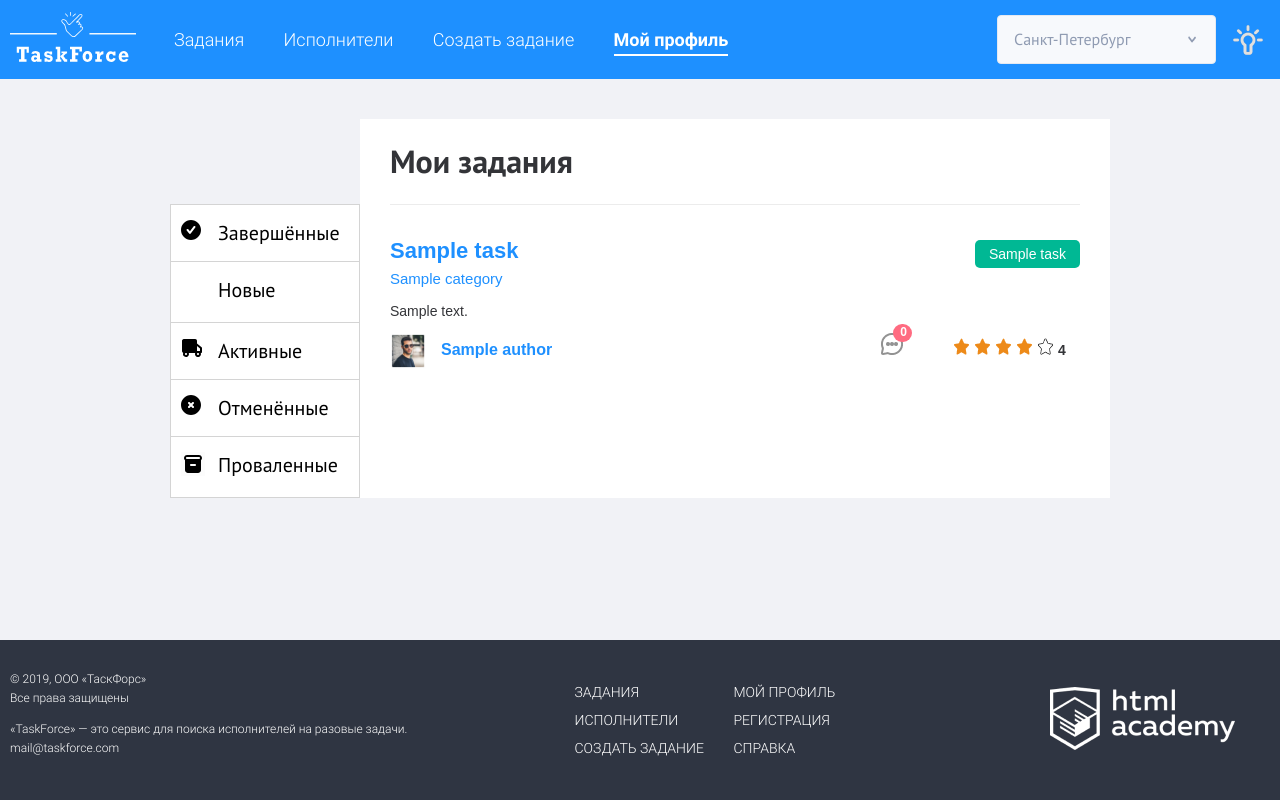
After one commit to htmlacademy-yii/1181399-task-force-1, a PHP site: template frontend/views/list/index.php in a window 1280 px wide. The commit adds this page. Run offline with PHP 8.4, Linux system fonts and the light colour scheme; the template is opened without the code that fills it: most values are stand-ins (such as "Sample title", 1, 10 or a date in 2020); data that the repository does not hold is empty; some libraries are stand-ins or nearby versions.

Commit message:
Подготовил страницу списка заданий

```diff
--- a/common/config/main.php
+++ b/common/config/main.php
@@ -19,6 +19,7 @@ return [
                 ['class' => 'yii\rest\UrlRule', 'controller' => 'api/messages'],
                 'tasks' => 'tasks/index',
                 'users' => 'users/index',
+                'list' => 'list/index',
                 '<controller:\w+>/<action:\w+>/<id:\d+>' => '<controller>/<action>',
                 'registration' => 'registration/register',
                 'login' => 'site/login',
--- a/frontend/assets/AppAsset.php
+++ b/frontend/assets/AppAsset.php
@@ -18,6 +18,6 @@ class AppAsset extends AssetBundle
     ];
     public $depends = [
         'yii\web\YiiAsset',
-        'yii\bootstrap\BootstrapAsset',
+        //'yii\bootstrap\BootstrapAsset',
     ];
 }
--- /dev/null
+++ b/frontend/views/list/index.php
@@ -0,0 +1,105 @@
+<?php
+
+/* @var $this yii\web\View */
+
+/* @var $tasks frontend\models\Task[] */
+
+/* @var $taskStateMachine Htmlacademy\Models\TaskStateMachine */
+
+use yii\helpers\Url;
+
+$this->title = 'Task Force';
+
+?>
+<section class="menu-toggle">
+    <ul class="menu-toggle__list">
+        <li class="menu-toggle__item menu-toggle__item--completed <?= Yii::$app->request->get('status') === 'done' ? 'menu_toggle__item--current' : '' ?>">
+            <div class="menu-toggle__svg-wrapper">
+                <svg width="20" height="20" viewBox="0 0 20 20" fill="none" xmlns="http://www.w3.org/2000/svg">
+                    <path fill-rule="evenodd" clip-rule="evenodd" d="M0 10C0 4.47715 4.47715 0 10 0C12.6522 0 15.1957 1.05357 17.0711 2.92893C18.9464 4.8043 20 7.34784 20 10C20 15.5228 15.5228 20 10 20C4.47715 20 0 15.5228 0 10ZM9.73 13.61L14.3 7.61V7.58C14.5179 7.29419 14.5668 6.91382 14.4283 6.58218C14.2897 6.25054 13.9848 6.01801 13.6283 5.97218C13.2718 5.92635 12.9179 6.07419 12.7 6.36L8.92 11.36L7.29 9.28C7.07028 8.99776 6.71668 8.85418 6.36239 8.90334C6.00811 8.9525 5.70696 9.18694 5.57239 9.51834C5.43783 9.84974 5.49028 10.2278 5.71 10.51L8.15 13.62C8.34082 13.8615 8.63222 14.0017 8.94 14C9.2495 13.9993 9.54121 13.8552 9.73 13.61Z" />
+                </svg>
+            </div>
+            <a href="<?= Url::toRoute(['list/index', 'status' => 'done']) ?>">
+                Завершённые
+            </a>
+        </li>
+        <li class="menu-toggle__item <?= Yii::$app->request->get('status') === 'new' || Yii::$app->request->get('status') === null ? 'menu_toggle__item--current' : '' ?> menu-toggle__item--new">
+            <div class="menu-toggle__svg-wrapper">
+                <svg width="24" height="24" viewBox="0 0 24 24" fill="none" xmlns="http://www.w3.org/2000/svg">
+                    <rect opacity="0.01" x="24" y="24" width="24" height="24" transform="rotate(180 24 24)" fill="white"/>
+                    <path d="M12 6C12.5523 6 13 5.55228 13 5V3C13 2.44772 12.5523 2 12 2C11.4477 2 11 2.44772 11 3V5C11 5.55228 11.4477 6 12 6Z" fill="white"/>
+                    <path d="M21 11H19C18.4477 11 18 11.4477 18 12C18 12.5523 18.4477 13 19 13H21C21.5523 13 22 12.5523 22 12C22 11.4477 21.5523 11 21 11Z" fill="white"/>
+                    <path d="M6 12C6 11.4477 5.55228 11 5 11H3C2.44772 11 2 11.4477 2 12C2 12.5523 2.44772 13 3 13H5C5.55228 13 6 12.5523 6 12Z" fill="white"/>
+                    <path d="M6.22 4.99995C5.81407 4.61611 5.17384 4.63402 4.79 5.03995C4.40616 5.44588 4.42407 6.08611 4.83 6.46995L6.27 7.85995C6.46525 8.04848 6.72875 8.14955 7 8.13995C7.27219 8.13891 7.53219 8.02696 7.72 7.82995C8.10772 7.43991 8.10772 6.80999 7.72 6.41995L6.22 4.99995Z" fill="white"/>
+                    <path d="M17 8.14C17.2575 8.13898 17.5046 8.03869 17.69 7.86L19.13 6.47C19.4946 6.08908 19.5007 5.49053 19.1441 5.10217C18.7874 4.71382 18.1905 4.66911 17.78 5L16.34 6.42C15.9523 6.81004 15.9523 7.43997 16.34 7.83C16.5131 8.01272 16.7488 8.12342 17 8.14Z" fill="white"/>
+                    <path d="M12 18C11.4477 18 11 18.4477 11 19V21C11 21.5523 11.4477 22 12 22C12.5523 22 13 21.5523 13 21V19C13 18.4477 12.5523 18 12 18Z" fill="white"/>
+                    <path d="M17.73 16.14C17.3324 15.7561 16.6988 15.7673 16.315 16.165C15.9312 16.5626 15.9424 17.1961 16.34 17.58L17.78 19C17.9654 19.1786 18.2125 19.2789 18.47 19.28C18.7407 19.2815 19.0005 19.1733 19.19 18.98C19.3793 18.7922 19.4858 18.5366 19.4858 18.27C19.4858 18.0033 19.3793 17.7477 19.19 17.56L17.73 16.14Z" fill="white"/>
+                    <path d="M6.27 16.14L4.83 17.53C4.64069 17.7178 4.5342 17.9734 4.5342 18.24C4.5342 18.5066 4.64069 18.7622 4.83 18.95C5.0195 19.1433 5.27929 19.2516 5.55 19.25C5.79651 19.2521 6.03512 19.1631 6.22 19L7.66 17.61C8.05765 17.2262 8.06884 16.5926 7.685 16.195C7.30116 15.7974 6.66765 15.7862 6.27 16.17V16.14Z" fill="white"/>
+                    <path d="M12 8C9.79086 8 8 9.79086 8 12C8 14.2091 9.79086 16 12 16C14.2091 16 16 14.2091 16 12C16 9.79086 14.2091 8 12 8V8Z" fill="white"/>
+                </svg>
+            </div>
+            <a href="<?= Url::toRoute(['list/index', 'status' => 'new']) ?>">
+                Новые
+            </a>
+        </li>
+        <li class="menu-toggle__item menu-toggle__item--active <?= Yii::$app->request->get('status') === 'wip' ? 'menu_toggle__item--current' : '' ?>">
+            <div class="menu-toggle__svg-wrapper">
+                <svg width="21" height="19" viewBox="0 0 21 19" fill="none" xmlns="http://www.w3.org/2000/svg">
+                    <path fill-rule="evenodd" clip-rule="evenodd" d="M16 4.52L20.6 8.22C20.8463 8.4046 20.9938 8.6923 21 9V13C21 13.5523 20.5523 14 20 14H19.8C20.252 15.2453 19.8336 16.6396 18.7708 17.4304C17.7079 18.2212 16.2521 18.2212 15.1892 17.4304C14.1264 16.6396 13.708 15.2453 14.16 14H7.8C8.25289 15.2595 7.81666 16.6667 6.73074 17.4491C5.64482 18.2315 4.17193 18.2 3.12053 17.3717C2.06912 16.5435 1.69357 15.1189 2.2 13.88C1.45527 13.5552 0.981015 12.8122 0.999999 12V2C0.948749 0.955797 1.74653 0.0644265 2.79 0H14.19C15.2414 0.0538855 16.051 0.948426 16 2V4.52ZM19 12V9.48L16 7.08V12H19ZM6 15C6 15.5523 5.55228 16 5 16C4.44771 16 4 15.5523 4 15C4 14.4477 4.44771 14 5 14C5.55228 14 6 14.4477 6 15ZM17 16C17.5523 16 18 15.5523 18 15C18 14.4477 17.5523 14 17 14C16.4477 14 16 14.4477 16 15C16 15.5523 16.4477 16 17 16Z" fill="black"/>
+                </svg>
+            </div>
+            <a href="<?= Url::toRoute(['list/index', 'status' => 'wip']) ?>">
+                Активные
+            </a>
+        </li>
+        <li class="menu-toggle__item menu-toggle__item--canceled <?= Yii::$app->request->get('status') === 'canceled' ? 'menu_toggle__item--current' : '' ?>">
+            <div class="menu-toggle__svg-wrapper">
+                <svg width="20" height="20" viewBox="0 0 20 20" fill="none" xmlns="http://www.w3.org/2000/svg">
+                    <path fill-rule="evenodd" clip-rule="evenodd" d="M0 10C0 4.47715 4.47715 0 10 0C12.6522 0 15.1957 1.05357 17.0711 2.92893C18.9464 4.8043 20 7.34784 20 10C20 15.5228 15.5228 20 10 20C4.47715 20 0 15.5228 0 10ZM13.0058 12C13.0058 11.7334 12.8993 11.4778 12.71 11.29L11.41 10L12.71 8.71C13.1021 8.31788 13.1021 7.68212 12.71 7.29C12.3179 6.89788 11.6821 6.89788 11.29 7.29L10 8.59L8.71 7.29C8.31788 6.89788 7.68212 6.89788 7.29 7.29C6.89788 7.68212 6.89788 8.31788 7.29 8.71L8.59 10L7.29 11.29C7.10069 11.4778 6.9942 11.7334 6.9942 12C6.9942 12.2666 7.10069 12.5222 7.29 12.71C7.47777 12.8993 7.73336 13.0058 8 13.0058C8.26664 13.0058 8.52223 12.8993 8.71 12.71L10 11.41L11.29 12.71C11.4778 12.8993 11.7334 13.0058 12 13.0058C12.2666 13.0058 12.5222 12.8993 12.71 12.71C12.8993 12.5222 13.0058 12.2666 13.0058 12Z" fill="black"/>
+                </svg>
+            </div>
+            <a href="<?= Url::toRoute(['list/index', 'status' => 'canceled']) ?>">
+                Отменённые
+            </a>
+        </li>
+        <li class="menu-toggle__item menu-toggle__item--hidden <?= Yii::$app->request->get('status') === 'failed' ? 'menu_toggle__item--current' : '' ?>">
+            <div class="menu-toggle__svg-wrapper">
+                <svg width="24" height="24" viewBox="0 0 24 24" fill="none" xmlns="http://www.w3.org/2000/svg">
+                    <rect opacity="0.01" x="24" width="24" height="24" transform="rotate(90 24 0)" fill="black"/>
+                    <path fill-rule="evenodd" clip-rule="evenodd" d="M18 3H6C4.76379 3.00732 3.65865 3.7722 3.21635 4.92661C2.77405 6.08101 3.08517 7.38852 4 8.22V18C4 19.6569 5.34315 21 7 21H17C18.6569 21 20 19.6569 20 18V8.22C20.9148 7.38852 21.226 6.08101 20.7837 4.92661C20.3414 3.7722 19.2362 3.00732 18 3ZM15 13.13C15 13.6105 14.6105 14 14.13 14H9.87C9.38951 14 9 13.6105 9 13.13V12.87C9 12.3895 9.38951 12 9.87 12H14.13C14.6105 12 15 12.3895 15 12.87V13.13ZM6 7H18C18.5523 7 19 6.55228 19 6C19 5.44772 18.5523 5 18 5H6C5.44772 5 5 5.44772 5 6C5 6.55228 5.44772 7 6 7Z" fill="black"/>
+                </svg>
+            </div>
+            <a href="<?= Url::toRoute(['list/index', 'status' => 'failed']) ?>">
+                Проваленные
+            </a>
+        </li>
+    </ul>
+</section>
+<section class="my-list">
+    <div class="my-list__wrapper">
+        <h1>Мои задания</h1>
+        <?php foreach ($tasks as $task): ?>
+        <div class="new-task__card">
+            <div class="new-task__title">
+                <a href="<?= Url::toRoute(['tasks/view', 'id' => $task->id]) ?>" class="link-regular"><h2><?= htmlspecialchars($task->title) ?></h2></a>
+                <a  class="new-task__type link-regular" href="#"><p><?= $task->category->name ?></p></a>
+            </div>
+            <div class="task-status done-status"><?= $task->getStatusName() ?></div>
+            <p class="new-task_description">
+                <?= htmlspecialchars($task->description) ?>
+            </p>
+            <div class="feedback-card__top ">
+                <a href="#"><img src="/img/man-glasses.jpg" width="36" height="36"></a>
+                <div class="feedback-card__top--name my-list__bottom">
+                    <p class="link-name"><a href="#" class="link-regular"><?= htmlspecialchars($task->author->name) ?></a></p>
+                    <a href="#" class="my-list__bottom-chat  my-list__bottom-chat--new"><b><?= count($task->messages) ?></b></a>
+                    <?php if ($task->feedbacks): ?>
+                    <span></span><span></span><span></span><span></span><span class="star-disabled"></span>
+                    <b><?= $task->feedbacks->rating ?></b>
+                    <?php endif; ?>
+                </div>
+            </div>
+        </div>
+        <?php endforeach; ?>
+    </div>
+</section>
```
Also changed, not shown: frontend/controllers/ListController.php (added, +24 -0 lines), frontend/models/Task.php (+7 -1 lines).
